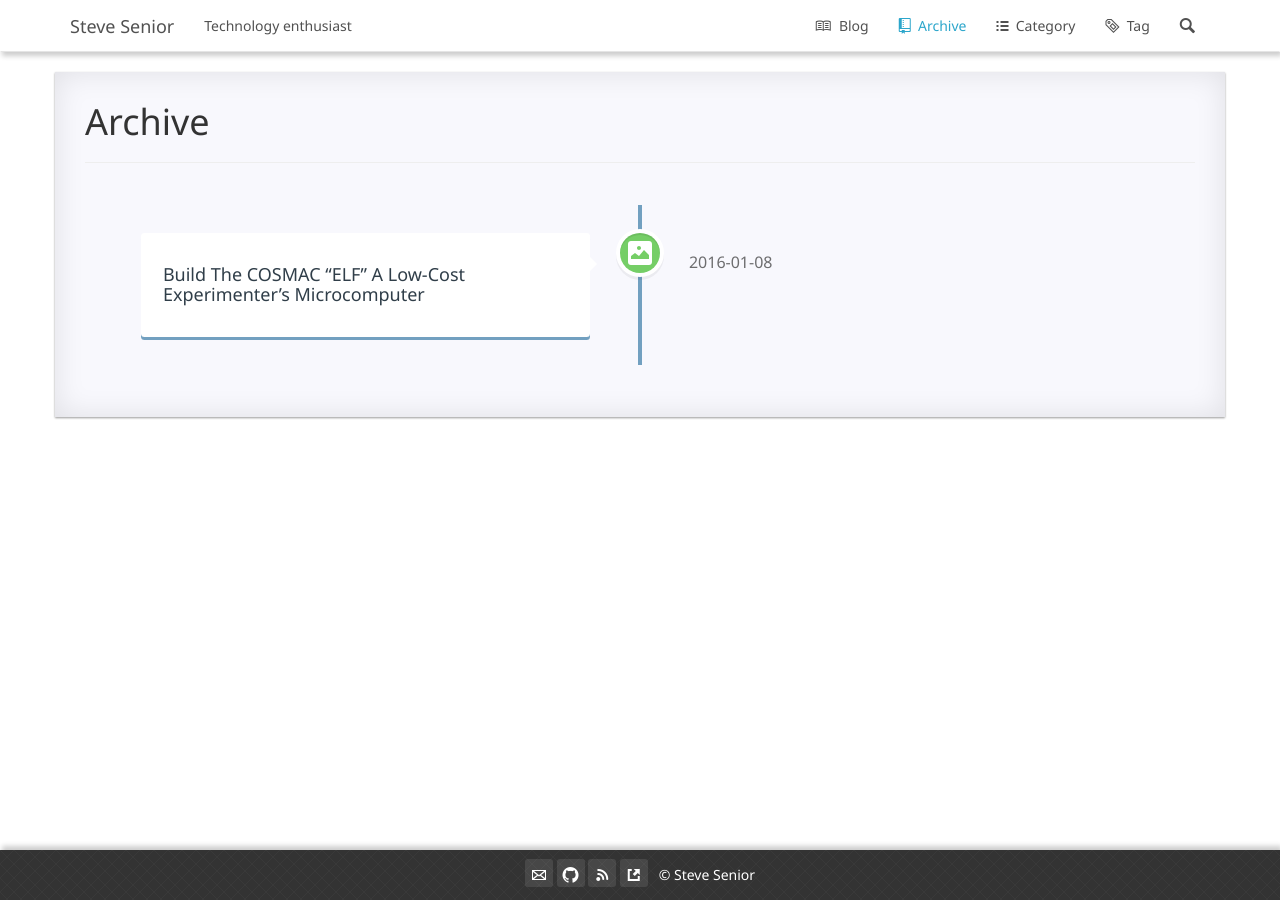
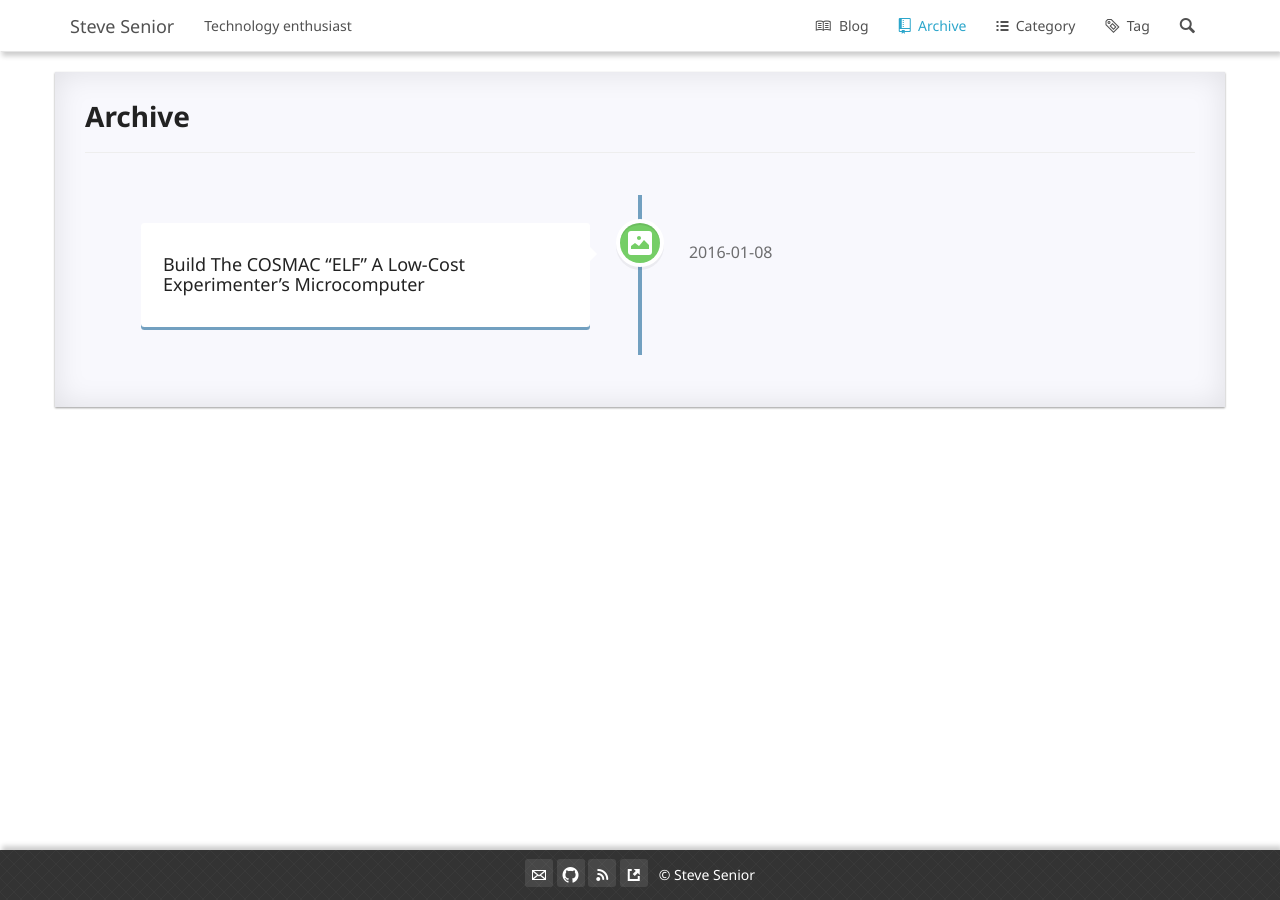
Before and after one commit to ssenior45/ssenior45.github.io, a Jekyll site: the page built from pages/1archive.html, in a window 1280 px wide. Built offline with Jekyll 4.4.1, drawn with Linux system fonts in a browser that asks for light colours; nearby versions of some CDN libraries; Markdown is read by kramdown in place of the engine named in the settings; comment, search, counter and statistics services are not loaded.

Commit message:
Updated style.css

```diff
--- a/static/css/style.css
+++ b/static/css/style.css
@@ -3,12 +3,37 @@ layout: null
 published: true
 ---
 
+@import url(https://fonts.googleapis.com/css?family=Noto+Sans:400,400italic,700italic,700);
 
+h1 {
+    font-size: 28px;
+    display: block;
+    -webkit-margin-before: 0.67em;
+    -webkit-margin-after: 0.67em;
+    -webkit-margin-start: 0px;
+    -webkit-margin-end: 0px;
+    font-weight: bold;
+}
 
+h2 {
+	color: #393939;
+    display: block;
+    font-size: 1.5em;
+    -webkit-margin-before: 0.83em;
+    -webkit-margin-after: 0.83em;
+    -webkit-margin-start: 0px;
+    -webkit-margin-end: 0px;
+    font-weight: bold;
+}
 
+h1, h2, h3 {
+    line-height: 1.1;
+}
 
-
-@import url(https://fonts.googleapis.com/css?family=Noto+Sans:400,400italic,700italic,700);
+h1, h2, h3, h4, h5, h6 {
+    color: #222;
+    /*margin: 0 0 20px;*/
+}
 
 .navbar-tiffany{
     border-top: 1px solid rgba(255,255,255,0.2);
```
